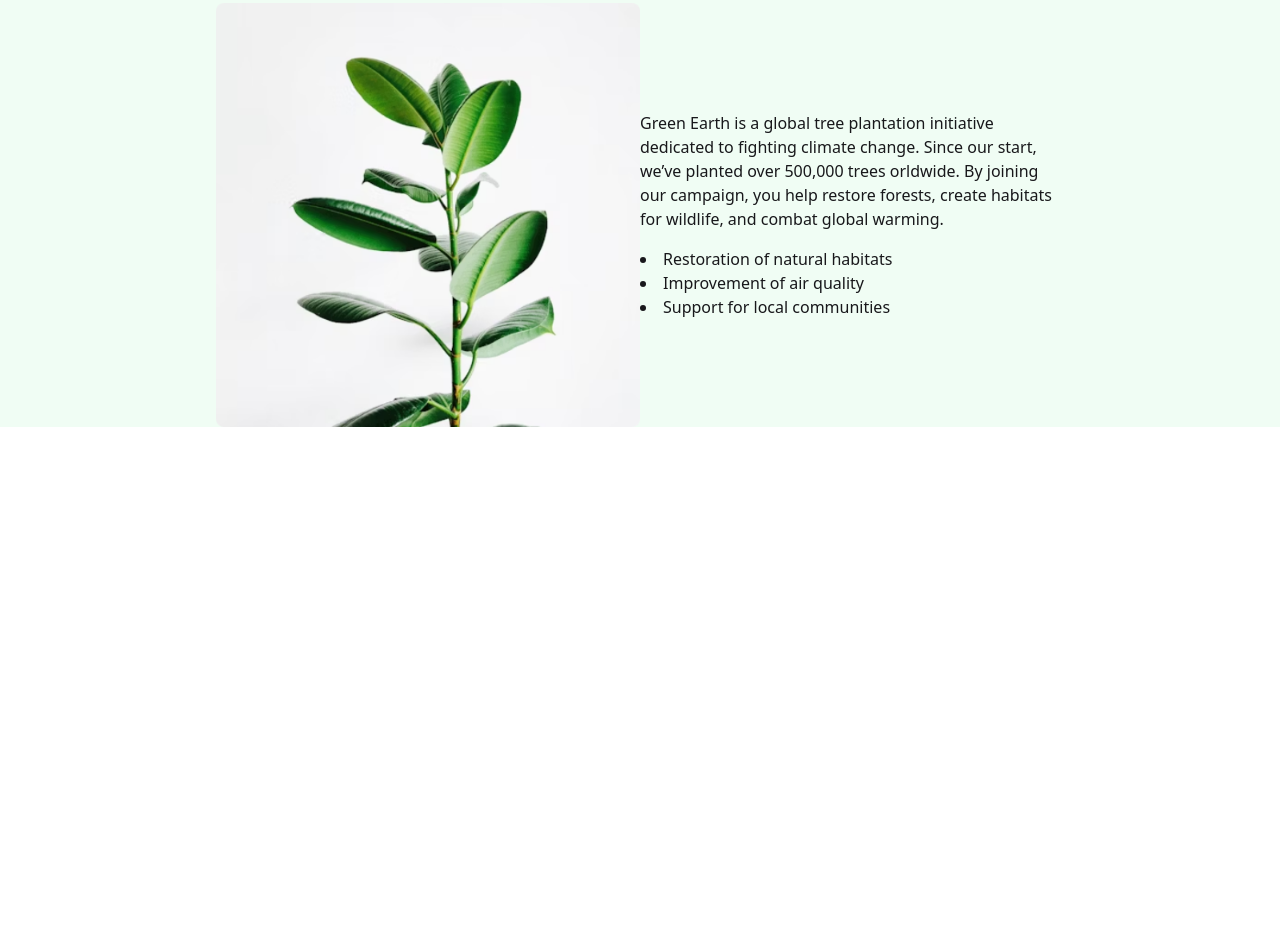
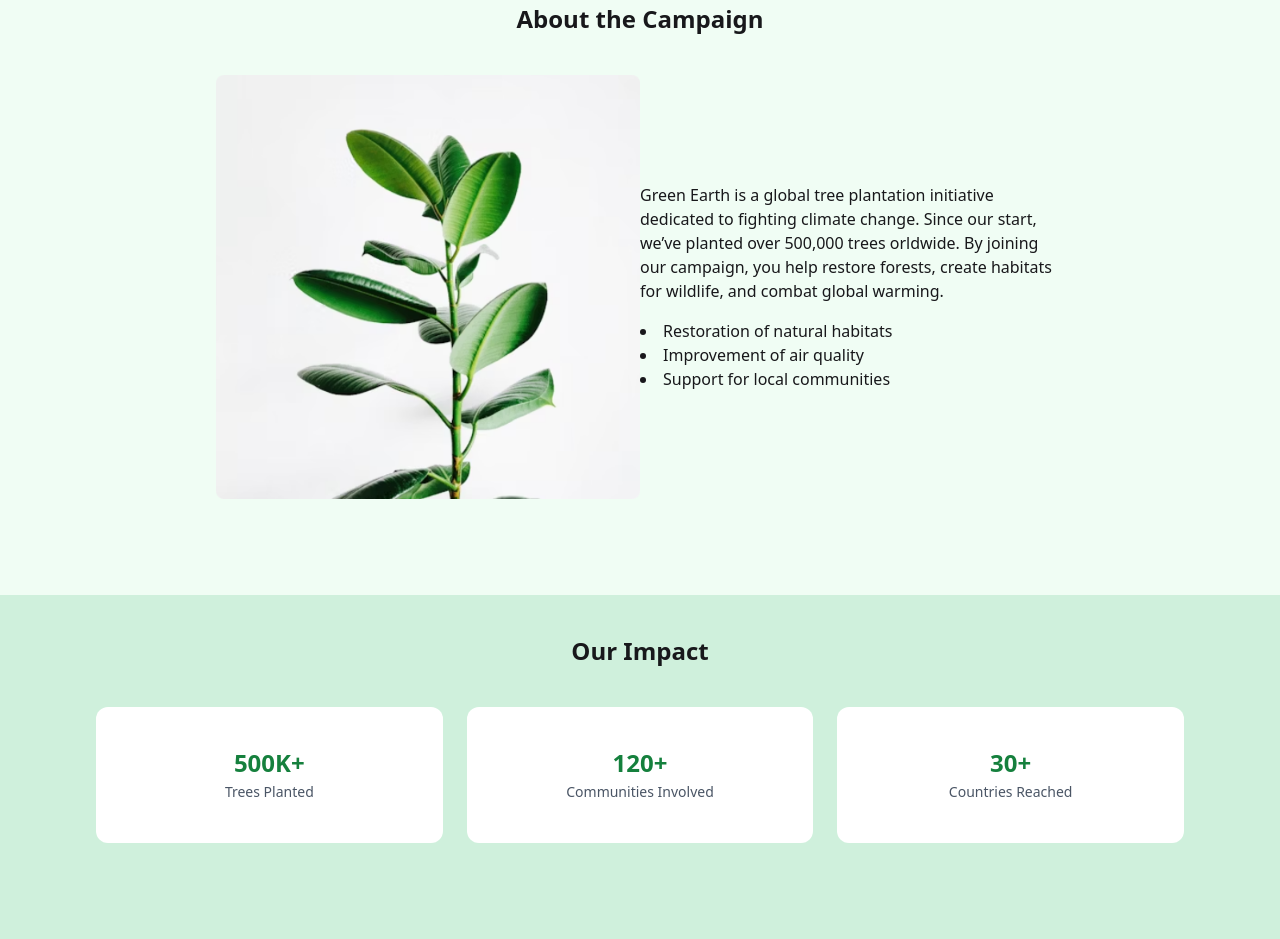
Before and after one commit to buildwithmeraj/pha06-green-earth, a plain HTML site: page index.html in a window 1280 px wide. Shown: the part 985-1924 px from the top of the page. Before the commit the page ends 1412 px from the top, so only its background shows below. Drawn offline with nearby package versions, Linux system fonts and the light colour scheme.

Commit message:
finished impact section

```diff
--- a/index.html
+++ b/index.html
@@ -60,7 +60,7 @@
         </div>
 
         <h1 class="font-bold text-2xl text-center mt-24 mb-10">Choose Your Trees</h1>
-        <div class="grid grid-cols-6 gap-4 text-center">
+        <div class="grid grid-cols-6 gap-4 text-center mx-32">
             <div class="bg-white">
                 <h1>Categories</h1>
                 <p>Lorem ipsum dolor, sit amet consectetur adipisicing elit. Nihil velit ut totam doloremque eaque vel
@@ -100,6 +100,25 @@
             </div>
             <div></div>
         </div>
+        <div class="bg-[#CFF0DC] mt-24">
+            <h2 class="font-bold text-2xl text-center pt-10 mb-10">Our Impact</h2>
+            <div
+                class="w-full grid grid-cols-3 gap-6 px-24 justify-center text-center justify-items-center items-center pb-24">
+                <div class="bg-white p-10 w-full rounded-xl"><span
+                        class="font-bold text-2xl text-[#15803D]">500K+</span><br /><span
+                        class="text-sm text-gray-600">Trees
+                        Planted</span>
+                </div>
+                <div class="bg-white p-10 w-full rounded-xl"><span
+                        class="font-bold text-2xl text-[#15803D]">120+</span><br /><span
+                        class="text-sm text-gray-600">Communities Involved</span>
+                </div>
+                <div class="bg-white p-10 w-full rounded-xl"><span
+                        class="font-bold text-2xl text-[#15803D]">30+</span><br /><span
+                        class="text-sm text-gray-600">Countries Reached</span>
+                </div>
+            </div>
+        </div>
     </main>
 </body>
 
```
